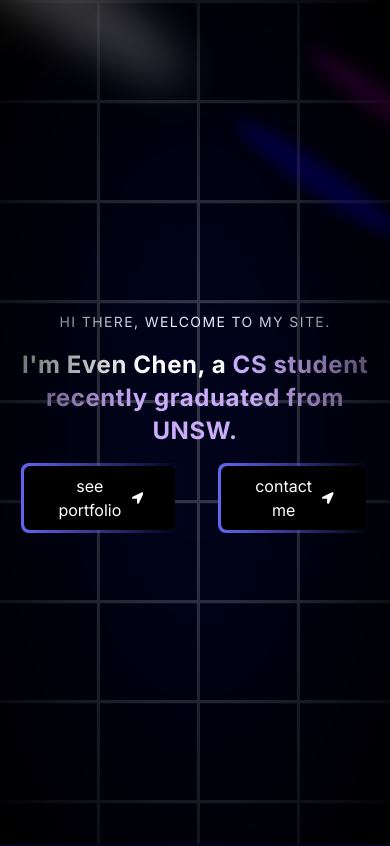
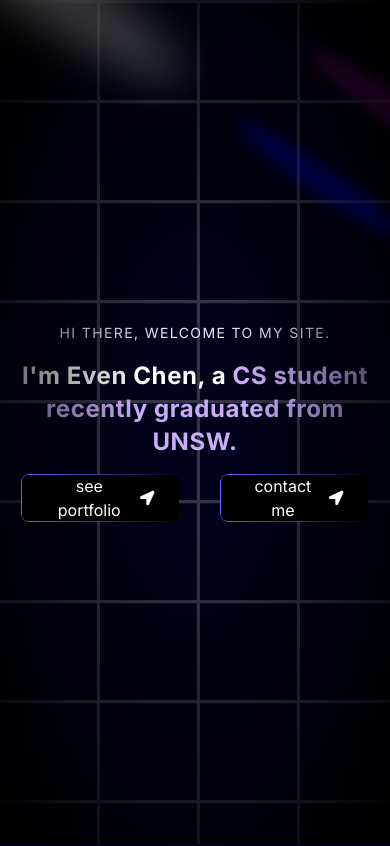
Before and after one commit to Even012/Portfolio, a Next.js app: page / in a window 390 px wide. Shown: the top 846 px of the page. Built offline with nearby package versions, Linux system fonts and the light colour scheme.

Commit message:
fix button responsive issue

```diff
--- a/components/ui/MagicButton.tsx
+++ b/components/ui/MagicButton.tsx
@@ -15,10 +15,10 @@
   // </span>
 // </button>
 
-<button className="p-[3px] relative">
+<button className="relative inline-flex h-12 w-full overflow-hidden rounded-lg p-[1px] focus:outline-none md:w-60 md:mt-10" onClick={handleClick}>
 <div className="absolute inset-0 bg-gradient-to-r from-indigo-500 to-purple-500 rounded-lg" />
-<div className=" inline-flex gap-2 h-full w-full cursor-pointer items-center justify-center px-8 py-2  bg-black rounded-[6px]  relative group transition duration-200 text-white hover:bg-transparent">
- {position === 'left' && icon}
+<div className={`inline-flex gap-2 h-full w-full cursor-pointer items-center justify-center px-6 py-2  bg-black rounded-[6px]  relative group transition duration-200 text-white hover:bg-transparent ${otherClasses}`}>
+    {position === 'left' && icon}
     {title}
     {position === 'right' && icon}
 </div>
```
